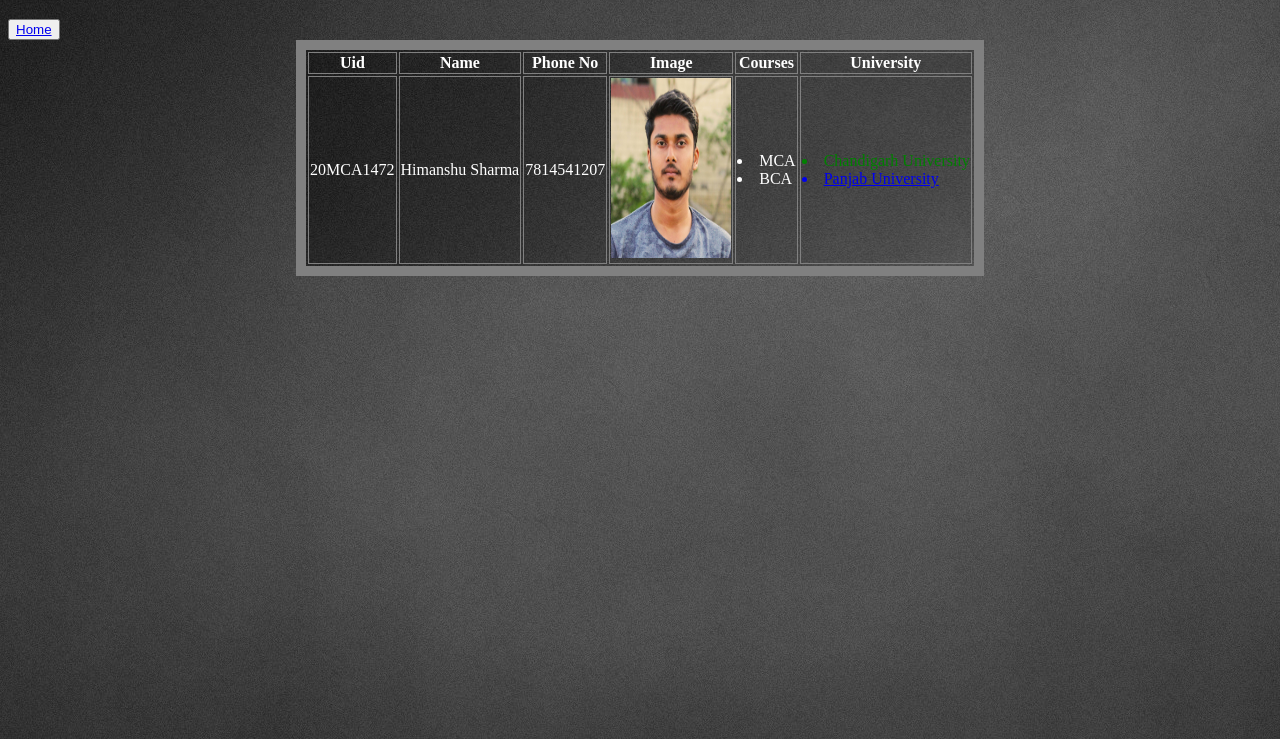
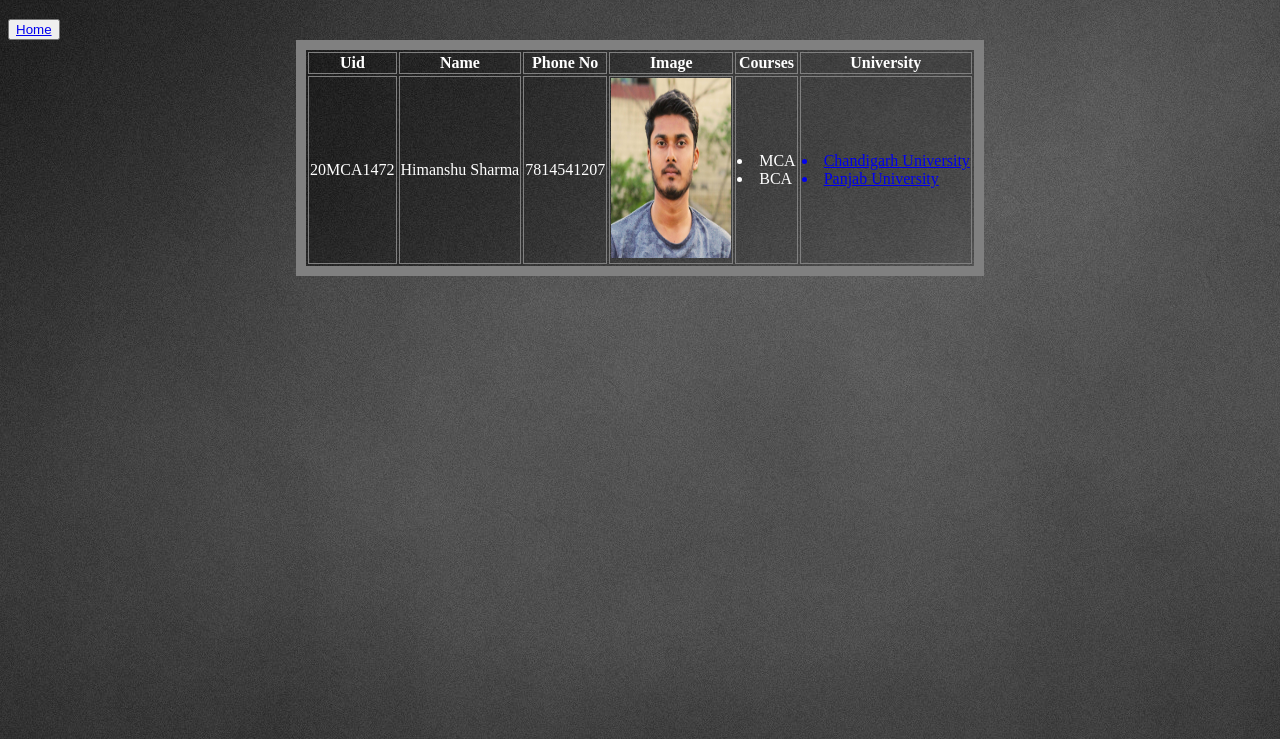
Before and after one commit to Himanshu1472/himanshu1, a plain HTML site: page second.html in a window 1280 px wide. Shown: the part 61-800 px from the top of the page. Drawn offline with Linux system fonts and the light colour scheme.

Commit message:
Update second.html

```diff
--- a/second.html
+++ b/second.html
@@ -44,8 +44,10 @@
 <td style="color:white;"><li>MCA</li>
   <li>BCA</li>
   </td>
-  <a href="https://www.cuchd.in/">
-  <td style="color:green;"><li>Chandigarh University</li></a>
+
+  <td style="color:white;">
+   <a href="https://www.cuchd.in/">
+   <li>Chandigarh University</li></a>
 
   <a href="https://puchd.ac.in/">
   <li>Panjab University</li></a>
```
